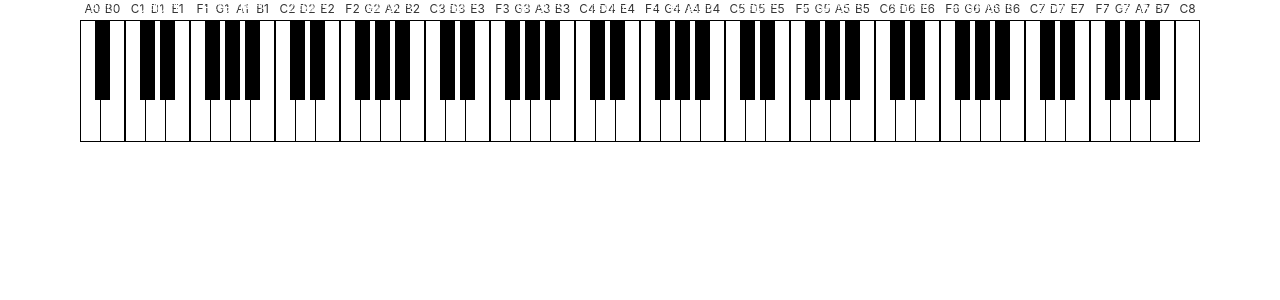
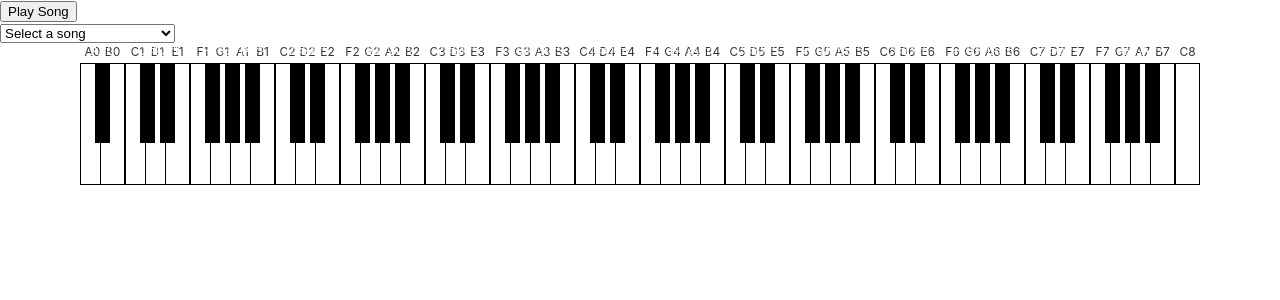
Before and after one commit to TiannaLopes/piano-lessons, a React (Create React App) app: page / in a window 1280 px wide. Shown: the top 300 px of the page. Built offline with nearby package versions, Linux system fonts and the light colour scheme.

Commit message:
animation for play song

```diff
--- a/src/App.js
+++ b/src/App.js
@@ -1,9 +1,18 @@
-import React from 'react';
+import React, { useState } from 'react';
+
 import { PianoKeysProvider } from './PianoKeysContext';
 import PianoSongPlayer from './components/PianoSongPlayer';
 import PianoKeyboard from './components/PianoKeyboard';
+import songs from './data/songs.json'
 
 function App() {
+  const [selectedSong, setSelectedSong] = useState(null);
+
+ const handleSongSelect = (event) => {
+    const songTitle = event.target.value;
+    const song = songs.find(s => s.title === songTitle);
+    setSelectedSong(song);
+  };
 
   const handleNotePlay = (note) => {
     if (window.playNote) {
@@ -14,7 +23,15 @@ function App() {
   return (
     <PianoKeysProvider>
       <div className="App">
-        <PianoSongPlayer />
+        <PianoSongPlayer selectedSong={selectedSong} />
+        <div>
+         <select onChange={handleSongSelect} defaultValue="">
+          <option value="" disabled>Select a song</option>
+          {songs.map((song, index) => (
+            <option key={index} value={song.title}>{song.title}</option>
+          ))}
+          </select>
+           </div>
         <PianoKeyboard onPlayNote={handleNotePlay} />
       </div>
     </PianoKeysProvider>
--- a/src/components/PianoKey.jsx
+++ b/src/components/PianoKey.jsx
@@ -1,4 +1,4 @@
-import React, { useRef, useEffect } from 'react';
+import React, { useRef } from 'react';
 import { usePianoKeys } from '../PianoKeysContext';
 import gsap from 'gsap';
 
@@ -8,10 +8,7 @@ const PianoKey = ({ note, type, onPlayNote }) => {
   const isActive = activeKeys.includes(note);
   const keyClassName = `piano-key ${type === 'black' ? 'black-key' : 'white-key'} ${isActive ? 'active' : ''}`;
 
- const handleClick = () => {
-    onPlayNote(note);
-
-    // Animate the key using GSAP
+  const animateKey = () => {
     gsap.to(keyRef.current, {
       scale: 0.9,
       duration: 0.1,
@@ -22,6 +19,19 @@ const PianoKey = ({ note, type, onPlayNote }) => {
     });
   };
 
+  // Initialize window.triggerAnimation as an object if it doesn't exist
+  if (!window.triggerAnimation) {
+    window.triggerAnimation = {};
+  }
+
+  // Assign the animate function to the corresponding note
+  window.triggerAnimation[note] = animateKey;
+
+  const handleClick = () => {
+    onPlayNote(note);
+    animateKey();
+  };
+
   return (
     <div ref={keyRef} className={keyClassName} onClick={handleClick}>
       <span className="key-label">{note}</span>
--- a/src/components/PianoSongPlayer.jsx
+++ b/src/components/PianoSongPlayer.jsx
@@ -2,7 +2,7 @@ import React from 'react';
 import * as Tone from 'tone';
 import { usePianoKeys } from '../PianoKeysContext';
 
-const PianoSongPlayer = () => {
+const PianoSongPlayer = ({ selectedSong }) => {
   const { lightUpKey } = usePianoKeys();
   const synth = new Tone.Synth().toDestination(); // Initialize the synthesizer
 
@@ -17,30 +17,28 @@ const PianoSongPlayer = () => {
     }
   };
 
+  // Function to play a song
+   const playSong = () => {
+    if (selectedSong && selectedSong.notes) {
+      selectedSong.notes.forEach((note, index) => {
+        setTimeout(() => {
+          if (window.playNote) {
+            window.playNote(note);
+          }
+          if (window.triggerAnimation && window.triggerAnimation[note]) {
+            window.triggerAnimation[note](); // Trigger animation for the key
+          }
+        }, index * 500);
+      });
+    }
+  };
+
   // Expose the playNote function for parent components
   window.playNote = playNote;
 
-  // const handleStartAudio = async () => {
-  //   await Tone.start();
-  //   console.log('Audio is ready');
-  //   setIsAudioReady(true);
-  // };
-
-  // const handleStopAudio = () => {
-  //   // Stop any ongoing sound
-  //   if (synth.current) {
-  //     synth.current.triggerRelease();
-  //   }
-  // };
-
   return (
     <div>
-      {/* {!isAudioReady ? (
-        <button onClick={handleStartAudio}>Start Audio</button>
-      ) : (
-        <button onClick={handleStopAudio}>Stop Audio</button>
-      )} */}
-      {/* Your Piano Song Player UI here */}
+      <button onClick={playSong}>Play Song</button>
     </div>
   );
 };
--- /dev/null
+++ b/src/data/songs.json
@@ -0,0 +1,46 @@
+[
+  {
+    "title": "Twinkle Twinkle Little Star",
+    "notes": ["C4", "C4", "G4", "G4", "A4", "A4", "G4", "F4", "F4", "E4", "E4", "D4", "D4", "C4"]
+  },
+  {
+    "title": "Mary Had a Little Lamb",
+    "notes": ["E4", "D4", "C4", "D4", "E4", "E4", "E4", "D4", "D4", "D4", "E4", "G4", "G4"]
+  },
+  {
+    "title": "Happy Birthday",
+    "notes": ["C4", "C4", "D4", "C4", "F4", "E4", "C4", "C4", "D4", "C4", "G4", "F4"]
+  },
+  {
+    "title": "Jingle Bells",
+    "notes": ["E4", "E4", "E4", "E4", "E4", "E4", "E4", "G4", "C4", "D4", "E4"]
+  },
+  {
+    "title": "Ode to Joy",
+    "notes": ["E4", "E4", "F4", "G4", "G4", "F4", "E4", "D4", "C4", "C4", "D4", "E4", "E4", "D4", "D4"]
+  },
+  {
+    "title": "Fur Elise",
+    "notes": ["E4", "D#4", "E4", "D#4", "E4", "B4", "D4", "C4", "A4"]
+  },
+  {
+    "title": "The Entertainer",
+    "notes": ["D4", "E4", "C4", "E4", "A4", "B4", "B4", "C4", "E4"]
+  },
+  {
+    "title": "Moonlight Sonata",
+    "notes": ["C#4", "G#4", "C#5", "E4", "G#4", "C#5", "E4", "G#4", "C#5"]
+  },
+  {
+    "title": "Canon in D",
+    "notes": ["D4", "A4", "B4", "F#4", "G4", "D4", "G4", "A4"]
+  },
+  {
+    "title": "Clair de Lune",
+    "notes": ["D#4", "G#4", "B4", "D5", "F5", "G#4", "B4", "D5"]
+  },
+  {
+    "title": "Gymnopedie No. 1",
+    "notes": ["D4", "F4", "A4", "C5", "E4", "G4", "A4", "C5"]
+  }
+]
```
